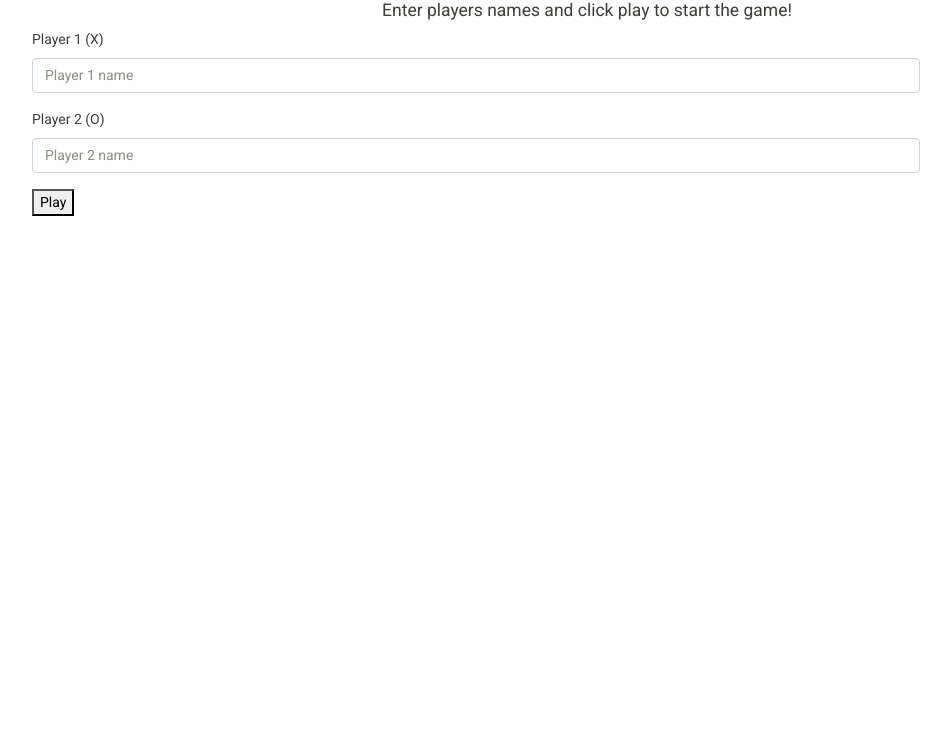
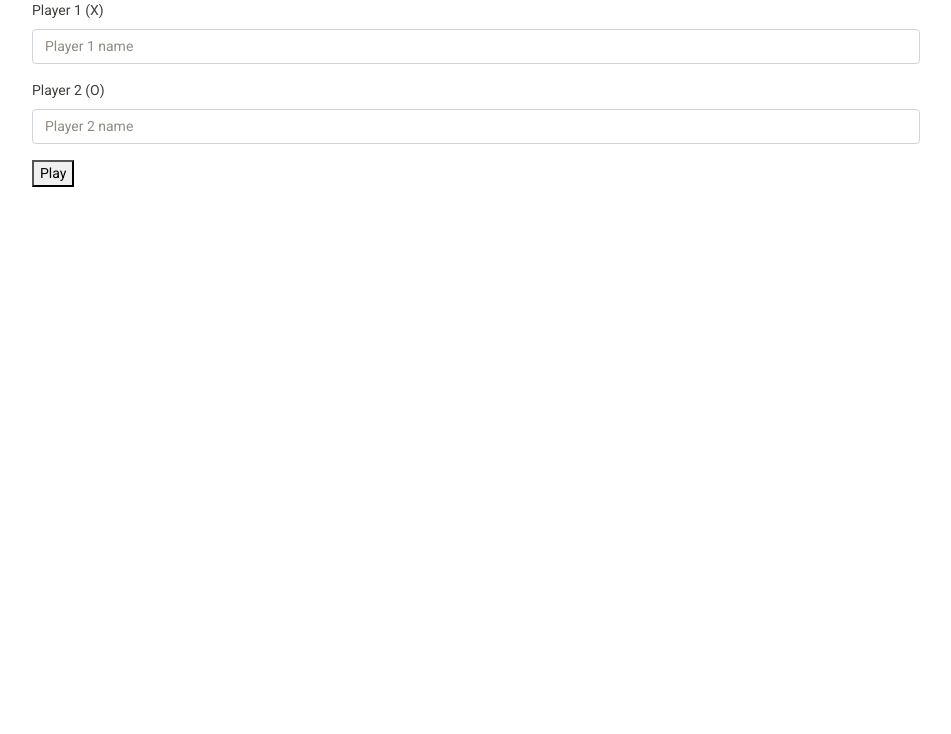
Before and after one commit to santiagt/tic-tac-toe, a website built with Parcel: page index.html in a window 1280 px wide. Shown: the part 66-800 px from the top of the page, without its empty margins (53-1004 px from the left). Built offline with nearby package versions, Linux system fonts and the light colour scheme.

Commit message:
hide text

```diff
--- a/index.html
+++ b/index.html
@@ -7,7 +7,7 @@
 
   <body>
     <h2 class="text-center mt-4">Tic<span class="mid-title">Tac</span>Toe</span></h2>
-    <h5 class="text-center"> Enter players names and click play to start the game!</h5>
+    <h5 class="text-center hidden"> Enter players names and click play to start the game!</h5>
     <div class="container">
       <form class="player-info mb-4">
         <div class="form-group">
```
